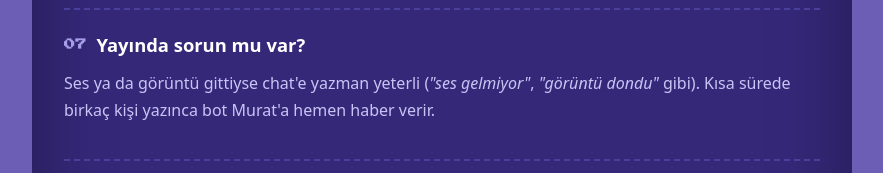
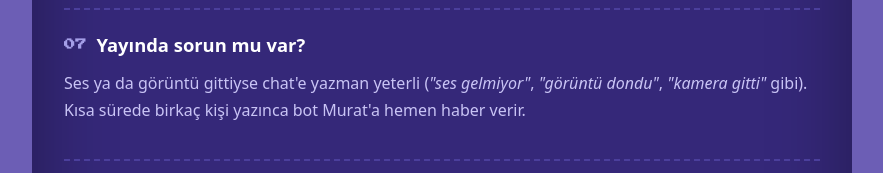
Before and after one commit to gamsizm/gamsizm.github.io, a plain HTML site: page bot.html in a window 1280 px wide. Shown: the part 2767-2940 px from the top of the page, without its empty margins (198-1081 px from the left). Drawn offline with Linux system fonts and the light colour scheme.

Commit message:
bot.html: kamera alarmi

```diff
--- a/bot.html
+++ b/bot.html
@@ -132,7 +132,7 @@
   </ul>
 
   <h2><span class="no">07</span>Yayında sorun mu var?</h2>
-  <p>Ses ya da görüntü gittiyse chat'e yazman yeterli (<em>"ses gelmiyor"</em>, <em>"görüntü dondu"</em> gibi). Kısa sürede birkaç kişi yazınca bot Murat'a hemen haber verir.</p>
+  <p>Ses ya da görüntü gittiyse chat'e yazman yeterli (<em>"ses gelmiyor"</em>, <em>"görüntü dondu"</em>, <em>"kamera gitti"</em> gibi). Kısa sürede birkaç kişi yazınca bot Murat'a hemen haber verir.</p>
 
   <h2><span class="no">08</span>Bilmen gerekenler</h2>
   <ul class="liste">
```
